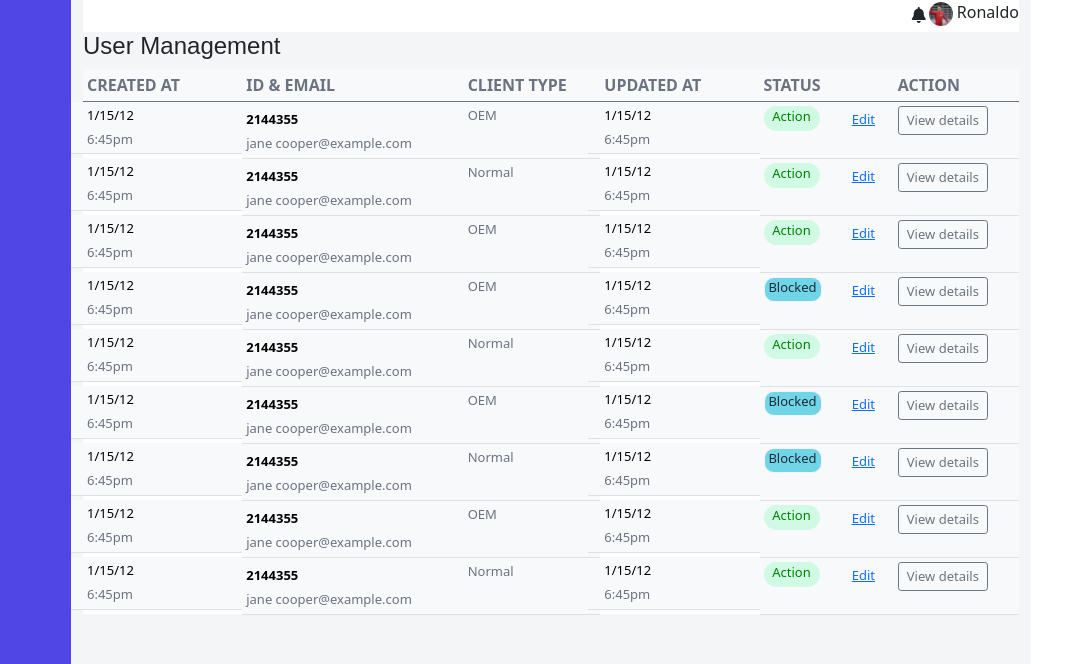
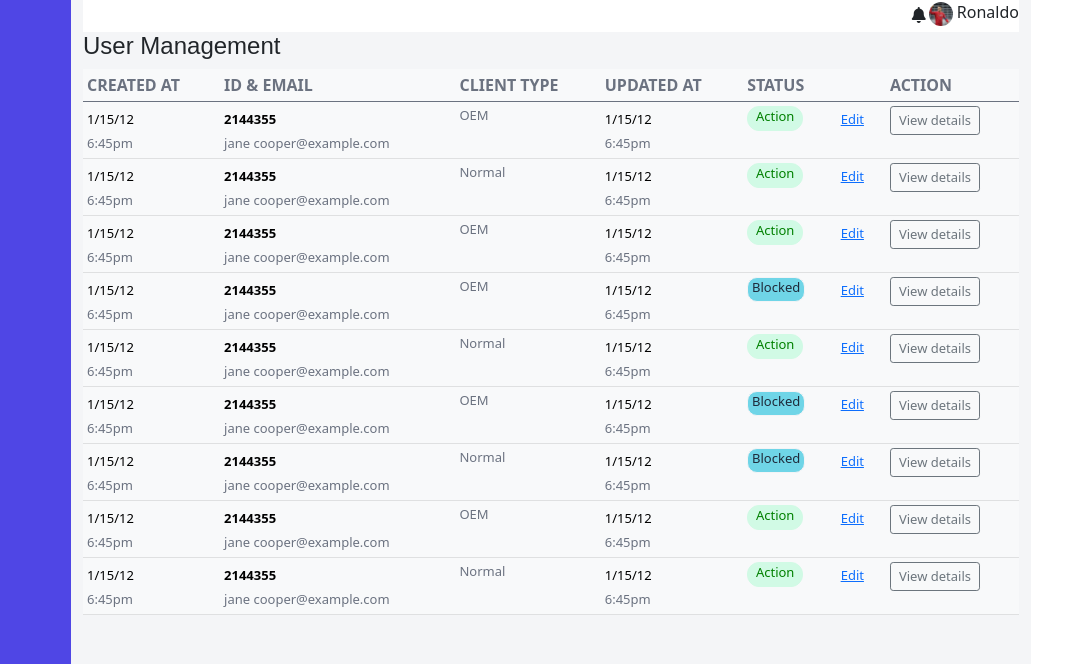
Before and after one commit to pratchad17/User-Management-Form, a plain HTML site: page index.html in a window 1280 px wide. Shown: the top 664 px of the page, 193-1280 px from the left. Drawn offline with nearby package versions, Linux system fonts and the light colour scheme.

Commit message:
added newly

```diff
--- a/index.html
+++ b/index.html
@@ -91,7 +91,7 @@
                             </thead>
                             <tbody class="table-body">
                                 <tr>
-                                    <td class="row">
+                                    <td>
                                         <span class="date">1/15/12</span>
                                         <br>
                                         <span class="time">6:45pm</span>
@@ -103,7 +103,7 @@
                                         <span class="email">jane cooper@example.com</span>
                                     </td>
                                     <td class="client-type">OEM</td>
-                                    <td class="row">
+                                    <td>
                                         <span class="date">1/15/12</span>
                                         <br>
                                         <span class="time">6:45pm</span>
@@ -128,7 +128,7 @@
 
                                 </tr>
                                 <tr>
-                                    <td class="row">
+                                    <td>
                                         <span class="date">1/15/12</span>
                                         <br>
                                         <span class="time">6:45pm</span>
@@ -139,7 +139,7 @@
                                         <span class="email">jane cooper@example.com</span>
                                     </td>
                                     <td class="client-type">Normal</td>
-                                    <td class="row">
+                                    <td>
                                         <span class="date">1/15/12</span>
                                         <br>
                                         <span class="time">6:45pm</span>
@@ -162,7 +162,7 @@
                                     </td>
                                 </tr>
                                 <tr>
-                                    <td class="row">
+                                    <td>
                                         <span class="date">1/15/12</span>
                                         <br>
                                         <span class="time">6:45pm</span>
@@ -173,7 +173,7 @@
                                         <span class="email">jane cooper@example.com</span>
 
                                     <td class="client-type">OEM</td>
-                                    <td class="row">
+                                    <td>
                                         <span class="date">1/15/12</span>
                                         <br>
                                         <span class="time">6:45pm</span>
@@ -196,7 +196,7 @@
                                     </td>
                                 </tr>
                                 <tr>
-                                    <td class="row">
+                                    <td>
                                         <span class="date">1/15/12</span>
                                         <br>
                                         <span class="time">6:45pm</span>
@@ -207,7 +207,7 @@
                                         <span class="email">jane cooper@example.com</span>
 
                                     <td class="client-type">OEM</td>
-                                    <td class="row">
+                                    <td>
                                         <span class="date">1/15/12</span>
                                         <br>
                                         <span class="time">6:45pm</span>
@@ -230,7 +230,7 @@
                                     </td>
                                 </tr>
                                 <tr>
-                                    <td class="row">
+                                    <td>
                                         <span class="date">1/15/12</span>
                                         <br>
                                         <span class="time">6:45pm</span>
@@ -241,7 +241,7 @@
                                         <span class="email">jane cooper@example.com</span>
 
                                     <td class="client-type">Normal</td>
-                                    <td class="row">
+                                    <td>
                                         <span class="date">1/15/12</span>
                                         <br>
                                         <span class="time">6:45pm</span>
@@ -264,7 +264,7 @@
                                     </td>
                                 </tr>
                                 <tr>
-                                    <td class="row">
+                                    <td>
                                         <span class="date">1/15/12</span>
                                         <br>
                                         <span class="time">6:45pm</span>
@@ -275,7 +275,7 @@
                                         <span class="email">jane cooper@example.com</span>
 
                                     <td class="client-type">OEM</td>
-                                    <td class="row">
+                                    <td>
                                         <span class="date">1/15/12</span>
                                         <br>
                                         <span class="time">6:45pm</span>
@@ -298,7 +298,7 @@
                                     </td>
                                 </tr>
                                 <tr>
-                                    <td class="row">
+                                    <td>
                                         <span class="date">1/15/12</span>
                                         <br>
                                         <span class="time">6:45pm</span>
@@ -309,7 +309,7 @@
                                         <span class="email">jane cooper@example.com</span>
 
                                     <td class="client-type">Normal</td>
-                                    <td class="row">
+                                    <td>
                                         <span class="date">1/15/12</span>
                                         <br>
                                         <span class="time">6:45pm</span>
@@ -332,7 +332,7 @@
                                     </td>
                                 </tr>
                                 <tr>
-                                    <td class="row">
+                                    <td>
                                         <span class="date">1/15/12</span>
                                         <br>
                                         <span class="time">6:45pm</span>
@@ -343,7 +343,7 @@
                                         <span class="email">jane cooper@example.com</span>
 
                                     <td class="client-type">OEM</td>
-                                    <td class="row">
+                                    <td>
                                         <span class="date">1/15/12</span>
                                         <br>
                                         <span class="time">6:45pm</span>
@@ -366,7 +366,7 @@
                                     </td>
                                 </tr>
                                 <tr>
-                                    <td class="row">
+                                    <td>
                                         <span class="date">1/15/12</span>
                                         <br>
                                         <span class="time">6:45pm</span>
@@ -377,7 +377,7 @@
                                         <span class="email">jane cooper@example.com</span>
 
                                     <td class="client-type">Normal</td>
-                                    <td class="row">
+                                    <td>
                                         <span class="date">1/15/12</span>
                                         <br>
                                         <span class="time ">6:45pm</span>
```
